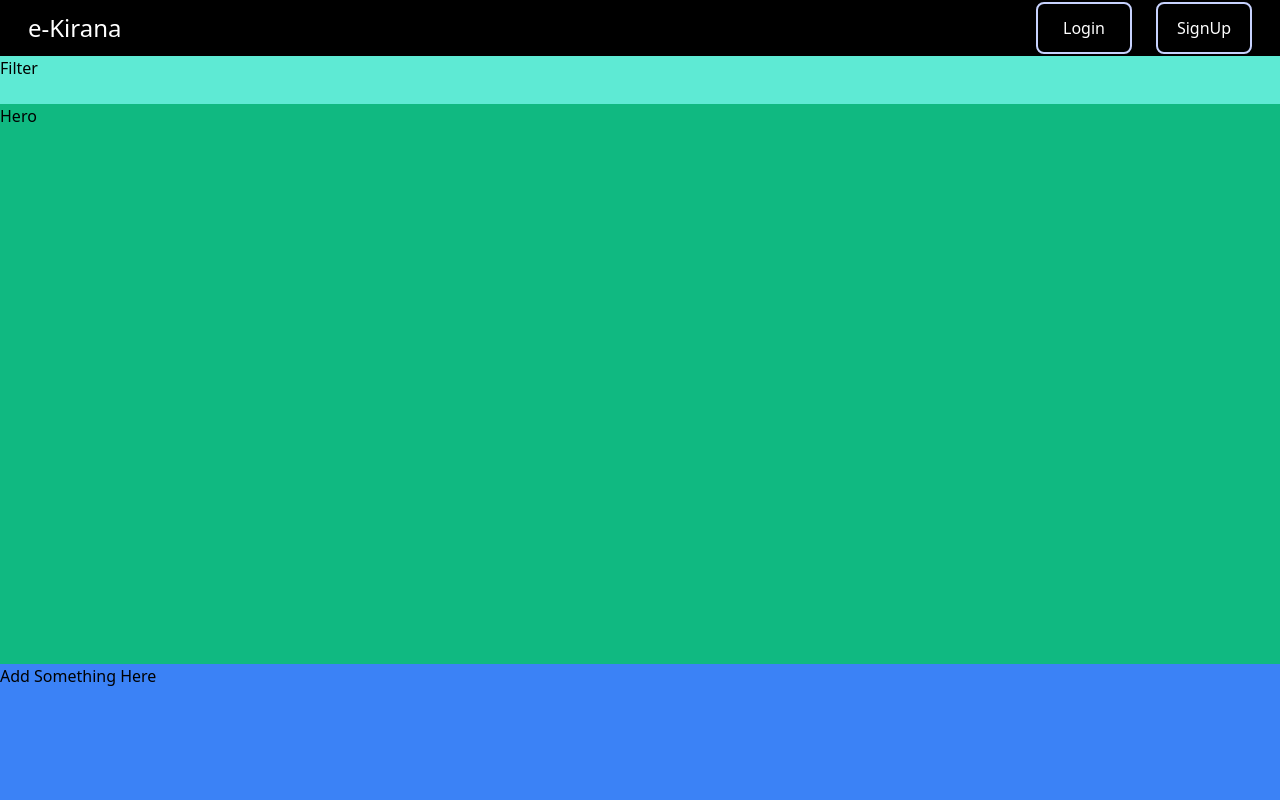
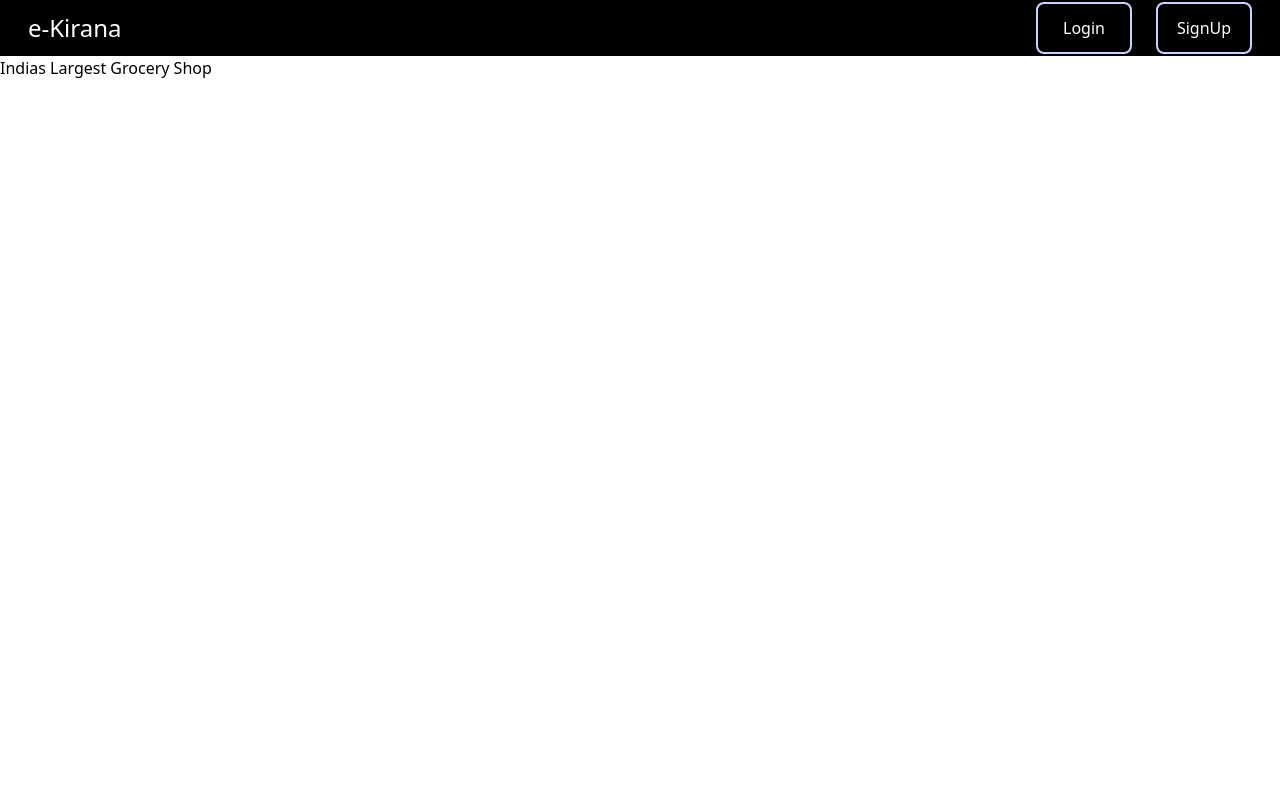
Before and after one commit to Subham-Beura/ekirana, a Next.js app: page / in a window 1280 px wide. Shown: the top 800 px of the page. Built offline with nearby package versions, Linux system fonts and the light colour scheme.

Commit message:
Components Rearranged

```diff
--- a/components/Hero.tsx
+++ /dev/null
@@ -1,9 +0,0 @@
-const Hero = () => {
-  return (
-    <>
-      <div className="h-[70vh] bg-emerald-500">Hero</div>
-      <div className="h-36 bg-blue-500"> Add Something Here</div>
-    </>
-  );
-};
-export default Hero;
--- /dev/null
+++ b/components/Home/Hero.tsx
@@ -0,0 +1,10 @@
+const Hero = () => {
+  return (
+    <>
+      <div className=" flex flex-grow bg-white">
+        <h2>Indias Largest Grocery Shop </h2>
+      </div>
+    </>
+  );
+};
+export default Hero;
--- a/pages/index.tsx
+++ b/pages/index.tsx
@@ -1,15 +1,17 @@
-import Filter from "../components/Filter";
+import Filter from "../components/Home/Filter";
 import Footer from "../components/Footer";
-import Grid from "../components/Grid";
-import Hero from "../components/Hero";
+import Grid from "../components/Home/Grid";
+import Hero from "../components/Home/Hero";
 import Navbar from "../components/Navbar";
 
 export default function Home() {
   return (
     <div className="box-border flex flex-col bg-teal-300   ">
-      <Navbar />
-      <Filter />
-      <Hero />
+      <div className="flex h-screen flex-col">
+        <Navbar />
+        {/* <Filter /> */}
+        <Hero />
+      </div>
       <Grid />
       <Footer />
     </div>
```
Also changed, not shown: components/Home/Filter.tsx (renamed from components/Filter.tsx), components/Home/Grid.tsx (renamed from components/Grid.tsx).
